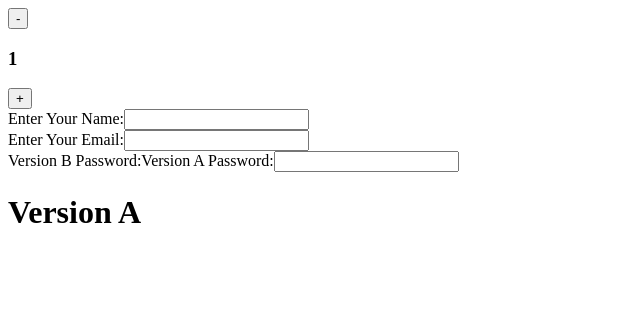
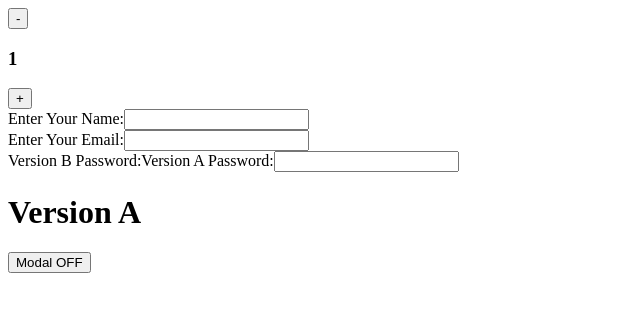
Before and after one commit to Madhianandhan06/versioncontrol, a React (Vite) app: page / in a window 1280 px wide. Shown: the top 312 px of the page, without its empty margins (0-640 px from the left). Built offline with nearby package versions, Linux system fonts and the light colour scheme.

Commit message:
feat: added modal

```diff
--- a/src/App.jsx
+++ b/src/App.jsx
@@ -3,6 +3,7 @@ import React, { useState } from 'react'
 const App = () => {
 
   const [count, setCount] = useState(1)
+  const [isOpen, setIsOpen] = useState(false)
   return (
     <div>
       <button onClick={() => setCount(c => c-1)}>-</button>
@@ -30,6 +31,15 @@ const App = () => {
           <h1>Version A</h1>
         </form>
       </div>
+
+      <button onClick={() => setIsOpen(m => !m)}>{`Modal ${isOpen ? "ON" : 'OFF'}`}</button>
+
+      {isOpen &&
+        <div>
+          <h4>This is Modal</h4>
+        </div>
+      }
+
     </div>
   )
 }
```
